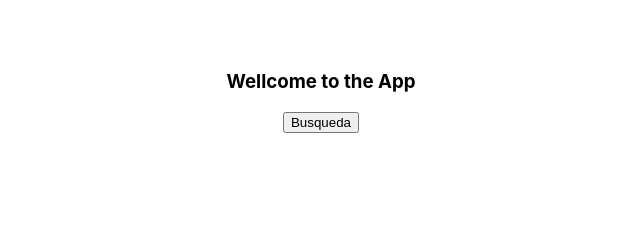
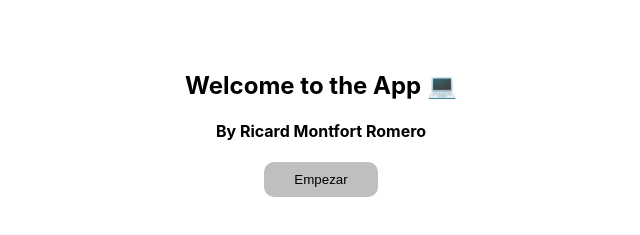
Before and after one commit to RicardMontfort90/BRICKBRO.Ricard.Montfort, a React (Create React App) app: page / in a window 1280 px wide. Shown: the part 173-408 px from the top of the page, without its empty margins (319-959 px from the left). Built offline with nearby package versions, Linux system fonts and the light colour scheme.

Commit message:
CSS button in /src/views/Mainpage.tsx

```diff
--- a/src/App.css
+++ b/src/App.css
@@ -1,7 +1,9 @@
 /* BASIC MODEL APP */
 :root {
-  --primary-color: hsl(0, 0%, 75%); /* SEARCHBAR */
-  --second-color: hsl(0, 0%, 90%);  /* SEARCHBUTTON */
+  --primary-color: hsl(0, 0%, 75%);
+  --second-color: hsl(0, 0%, 90%);
+  --third-color: hsl(41, 79%, 50%);
+  --fourth-color:  hsl(220, 62%, 52%);
 }
 
 
@@ -9,14 +11,32 @@
   text-align: center;
 }
 
+/* HOME */
+
+/* src/views/MainPage.tsx */
+.searchButton_home {
+  background-color: var(--primary-color);
+  padding: 10px 30px;
+  border: none;
+  border-radius: 10px;
+  cursor: pointer;
+  width: auto;
+  transition: all 2.0s;
+}
+
+.searchButton_home:hover {
+  transform: scale(2,2);
+  color: rgb(255, 255, 255);
+  background-color: var(--third-color);
+}
+
 
 /* src/components/Navbar.tsx */
 .app-logo {
   height: 100px;
-  pointer-events: none;
   margin-top: 50px;
   margin-bottom: 70px;
-
+  cursor: pointer;
 }
 
 
@@ -44,5 +64,5 @@
 
 .search_button:hover {
   color: rgb(255, 255, 255);
-  background-color: rgb(229, 168, 27);
+  background-color: var(--third-color);
 }
--- a/src/views/MainPage.tsx
+++ b/src/views/MainPage.tsx
@@ -4,9 +4,10 @@ import { Link } from "react-router-dom";
 const MainPage: React.FunctionComponent = (): ReactElement => {
     return (
         <div>
-            <h3>Wellcome to the App</h3>
+            <h2>Welcome to the App 💻</h2>
+            <h4>By Ricard Montfort Romero</h4>
             <Link to="/map">
-                <button className="searchButton_home">Busqueda</button>
+                <button className="searchButton_home">Empezar</button>
             </Link>
         </div>
     );
```
